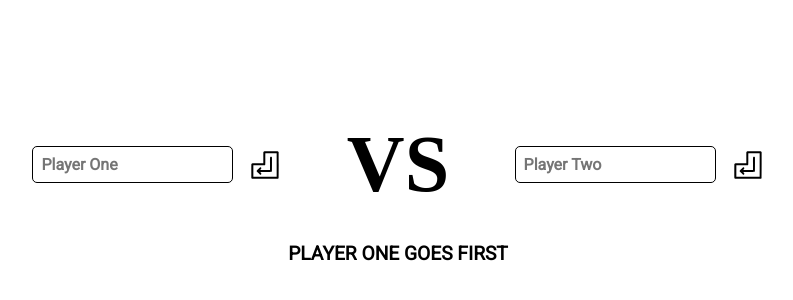
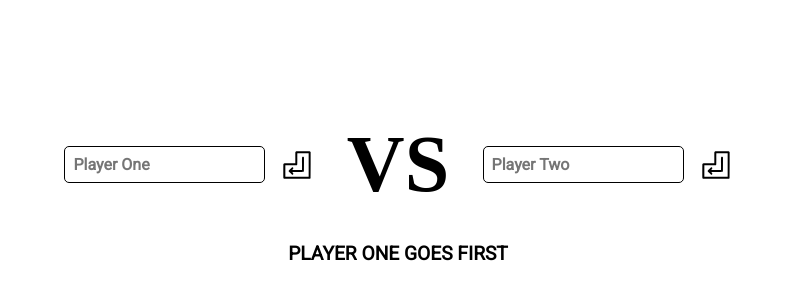
Before and after one commit to andreferreiradlw/tictactoe, a React (Create React App) app: page / in a window 1280 px wide. Shown: the part 208-508 px from the top of the page, without its empty margins (242-1035 px from the left). Built offline with nearby package versions, Linux system fonts and the light colour scheme; a web font is replaced by a local one.

Commit message:
style: adjusts spacings

```diff
--- a/src/components/Board/Board.styles.ts
+++ b/src/components/Board/Board.styles.ts
@@ -6,7 +6,7 @@ const Container = styled.section`
   grid-gap: 2.5em;
   grid-template-columns: repeat(3, minmax(0, 1fr));
   grid-template-rows: repeat(3, minmax(0, 1fr));
-  height: min(90vw, 46em);
+  height: min(90vw, 40em);
   margin: 0 auto;
 `;
 
--- a/src/components/Game/Game.styles.ts
+++ b/src/components/Game/Game.styles.ts
@@ -1,7 +1,7 @@
 import styled from 'styled-components';
 
 const Container = styled.main`
-  max-width: 46rem;
+  max-width: 40em;
 `;
 
 export { Container };
--- a/src/components/Subheader/Subheader.styles.ts
+++ b/src/components/Subheader/Subheader.styles.ts
@@ -5,7 +5,7 @@ const Container = styled.div`
   display: flex;
   gap: 2em;
   justify-content: space-between;
-  margin: 2em 0;
+  margin: 1em 0;
   width: 100%;
 `;
 
```
